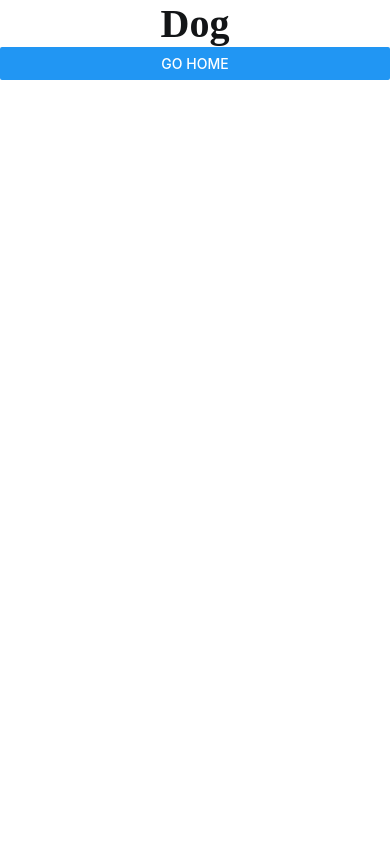
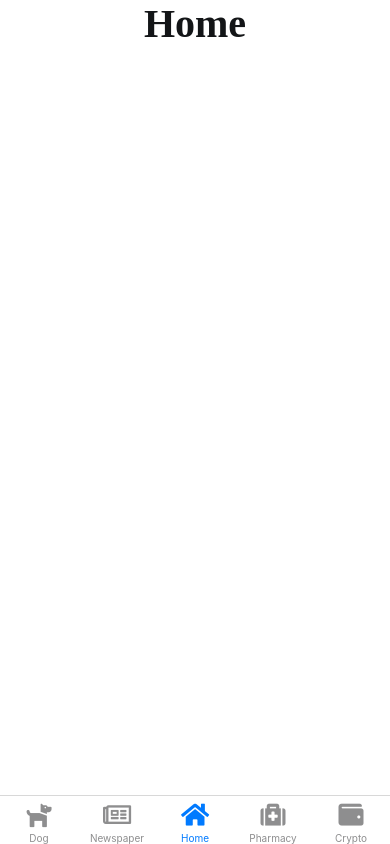
Before and after one commit to AlanAcevedo12/Volt-Examen, a React Native app: screen / in a window 390 px wide. Built offline with nearby package versions, Linux system fonts and the light colour scheme; no server answers.

Commit message:
Feat: Added the navigation system using BottomTabs. Added Newspaper, Pharmacy and Crypto Activities (Still not implemented).

```diff
--- /dev/null
+++ b/Activities/Apis/Crypto/Crypto.jsx
@@ -0,0 +1,49 @@
+import { Button, Image, Text, View } from "react-native";
+import { styles } from "./CryptoStyles";
+import { useEffect, useState } from "react";
+import axios from "axios";
+
+export default function Crypto({ navigation }) {
+    const API_URL = "https://dog.ceo/api/breeds/image/random";
+    const [imageURL, setImageURL] = useState();
+    const [loading, setLoading] = useState(true);
+
+    useEffect(() => {
+        fetchImage();
+    }, [navigation]);
+
+    async function fetchImage() {
+        try {
+            let { data } = await axios.get(API_URL);
+            if (data.message) {
+                setImageURL(data.message);
+                setLoading(false);
+            }
+        } catch (e) {
+            console.error(e);
+        }
+    }
+
+    return (
+        <View style={styles.DogContainer}>
+            <View style={styles.MainTitleContainers}>
+                <Text style={styles.MainTitle}>
+                    Crypto
+                </Text>
+            </View>
+            {
+                !loading &&
+                <>
+                    <Image source={{ uri: imageURL }}
+                        style={{ height: "50%" }}
+                    />
+                    <Button
+                        title="Random Image"
+                        onPress={() =>
+                            fetchImage()
+                        } />
+                </>
+            }
+        </View>
+    )
+}
--- /dev/null
+++ b/Activities/Apis/Dog/Dog.jsx
@@ -0,0 +1,49 @@
+import { Button, Image, Text, View } from "react-native";
+import { styles } from "./DogStyles";
+import { useEffect, useState } from "react";
+import axios from "axios";
+
+export default function Dog({ navigation }) {
+    const API_URL = "https://dog.ceo/api/breeds/image/random";
+    const [imageURL, setImageURL] = useState();
+    const [loading, setLoading] = useState(true);
+
+    useEffect(() => {
+        fetchImage();
+    }, [navigation]);
+
+    async function fetchImage() {
+        try {
+            let { data } = await axios.get(API_URL);
+            if (data.message) {
+                setImageURL(data.message);
+                setLoading(false);
+            }
+        } catch (e) {
+            console.error(e);
+        }
+    }
+
+    return (
+        <View style={styles.DogContainer}>
+            <View style={styles.MainTitleContainers}>
+                <Text style={styles.MainTitle}>
+                    Dog
+                </Text>
+            </View>
+            {
+                !loading &&
+                <>
+                    <Image source={{ uri: imageURL }}
+                        style={{ height: "50%" }}
+                    />
+                    <Button
+                        title="Random Image"
+                        onPress={() =>
+                            fetchImage()
+                        } />
+                </>
+            }
+        </View>
+    )
+}
--- /dev/null
+++ b/Activities/Apis/Dog/DogStyles.js
@@ -0,0 +1,26 @@
+import { StyleSheet } from "react-native";
+
+const styles = StyleSheet.create({
+    DogContainer: {
+        backgroundColor: "white",
+        width: "100%",
+        height: "100%",
+    },
+    MainTitleContainers: {
+        // backgroundColor: "red",
+        width: "100%",
+        display: "flex",
+        flexDirection: "column",
+        alignItems: "center"
+    },
+    MainTitle: {
+        // backgroundColor: "green",
+        // height: "10%",
+        fontSize: 40,
+        fontFamily: "Montserrat-VariableFont_wght",
+        fontWeight: "bold",
+        color: "#131517"
+    }
+})
+
+export { styles };
--- a/Activities/Apis/Dog.jsx
+++ b/Activities/Apis/Newspapers/Newspaper.jsx
@@ -1,9 +1,9 @@
 import { Button, Image, Text, View } from "react-native";
-import { styles } from "./DogStyles";
+import { styles } from "./NewspaperStyles";
 import { useEffect, useState } from "react";
 import axios from "axios";
 
-export default function Dog({ navigation }) {
+export default function Newspaper({ navigation }) {
     const API_URL = "https://dog.ceo/api/breeds/image/random";
     const [imageURL, setImageURL] = useState();
     const [loading, setLoading] = useState(true);
@@ -28,14 +28,9 @@ export default function Dog({ navigation }) {
         <View style={styles.DogContainer}>
             <View style={styles.MainTitleContainers}>
                 <Text style={styles.MainTitle}>
-                    Dog
+                    Newspaper
                 </Text>
             </View>
-            <Button
-                title="Go Home"
-                onPress={() =>
-                    navigation.navigate("Home")
-                } />
             {
                 !loading &&
                 <>
--- /dev/null
+++ b/Activities/Apis/Newspapers/NewspaperStyles.js
@@ -0,0 +1,26 @@
+import { StyleSheet } from "react-native";
+
+const styles = StyleSheet.create({
+    DogContainer: {
+        backgroundColor: "white",
+        width: "100%",
+        height: "100%",
+    },
+    MainTitleContainers: {
+        // backgroundColor: "red",
+        width: "100%",
+        display: "flex",
+        flexDirection: "column",
+        alignItems: "center"
+    },
+    MainTitle: {
+        // backgroundColor: "green",
+        // height: "10%",
+        fontSize: 40,
+        fontFamily: "Montserrat-VariableFont_wght",
+        fontWeight: "bold",
+        color: "#131517"
+    }
+})
+
+export { styles };
--- /dev/null
+++ b/Activities/Apis/Pharmacy/Pharmacy.jsx
@@ -0,0 +1,49 @@
+import { Button, Image, Text, View } from "react-native";
+import { styles } from "./PharmacyStyles";
+import { useEffect, useState } from "react";
+import axios from "axios";
+
+export default function Pharmacy({ navigation }) {
+    const API_URL = "https://dog.ceo/api/breeds/image/random";
+    const [imageURL, setImageURL] = useState();
+    const [loading, setLoading] = useState(true);
+
+    useEffect(() => {
+        fetchImage();
+    }, [navigation]);
+
+    async function fetchImage() {
+        try {
+            let { data } = await axios.get(API_URL);
+            if (data.message) {
+                setImageURL(data.message);
+                setLoading(false);
+            }
+        } catch (e) {
+            console.error(e);
+        }
+    }
+
+    return (
+        <View style={styles.DogContainer}>
+            <View style={styles.MainTitleContainers}>
+                <Text style={styles.MainTitle}>
+                    Pharmacy
+                </Text>
+            </View>
+            {
+                !loading &&
+                <>
+                    <Image source={{ uri: imageURL }}
+                        style={{ height: "50%" }}
+                    />
+                    <Button
+                        title="Random Image"
+                        onPress={() =>
+                            fetchImage()
+                        } />
+                </>
+            }
+        </View>
+    )
+}
--- /dev/null
+++ b/Activities/Apis/Pharmacy/PharmacyStyles.js
@@ -0,0 +1,26 @@
+import { StyleSheet } from "react-native";
+
+const styles = StyleSheet.create({
+    DogContainer: {
+        backgroundColor: "white",
+        width: "100%",
+        height: "100%",
+    },
+    MainTitleContainers: {
+        // backgroundColor: "red",
+        width: "100%",
+        display: "flex",
+        flexDirection: "column",
+        alignItems: "center"
+    },
+    MainTitle: {
+        // backgroundColor: "green",
+        // height: "10%",
+        fontSize: 40,
+        fontFamily: "Montserrat-VariableFont_wght",
+        fontWeight: "bold",
+        color: "#131517"
+    }
+})
+
+export { styles };
--- a/Activities/Home/Home.jsx
+++ b/Activities/Home/Home.jsx
@@ -8,11 +8,6 @@ export default function Home({ navigation }) {
                 <Text style={styles.MainTitle}>
                     Home
                 </Text>
-                <Button
-                    title="Go Dog"
-                    onPress={() =>
-                        navigation.navigate("Dog")
-                    } />
             </View>
         </View >
     )
--- a/App.tsx
+++ b/App.tsx
@@ -1,26 +1,71 @@
 import React from 'react';
 import Home from './Activities/Home/Home';
 import { NavigationContainer } from '@react-navigation/native';
-import { createNativeStackNavigator } from '@react-navigation/native-stack';
-import Dog from './Activities/Apis/Dog';
+import { createBottomTabNavigator } from '@react-navigation/bottom-tabs';
+import Dog from './Activities/Apis/Dog/Dog';
+import Newspaper from './Activities/Apis/Newspapers/Newspaper';
+import MaterialCommunityIcons from 'react-native-vector-icons/FontAwesome5';
+import Pharmacy from './Activities/Apis/Pharmacy/Pharmacy';
+import Crypto from './Activities/Apis/Crypto/Crypto';
 
-const Stack = createNativeStackNavigator();
+const Tab = createBottomTabNavigator();
 
 function App(): React.JSX.Element {
   return (
     <NavigationContainer>
-      <Stack.Navigator initialRouteName="Dog">
-        <Stack.Screen
+      <Tab.Navigator initialRouteName="Home">
+        <Tab.Screen
+          name="Dog"
+          component={Dog}
+          options={{
+            headerShown: false,
+            tabBarIcon: ({ color, size }) => (
+              <MaterialCommunityIcons name="dog" color={color} size={size} />
+            ),
+          }}
+        />
+        <Tab.Screen
+          name="Newspaper"
+          component={Newspaper}
+          options={{
+            headerShown: false,
+            tabBarIcon: ({ color, size }) => (
+              <MaterialCommunityIcons name="newspaper" color={color} size={size} />
+            ),
+          }}
+        />
+        <Tab.Screen
           name="Home"
           component={Home}
-          options={{headerShown: false}}
+          options={{
+            headerShown: false,
+            tabBarIcon: ({ color, size }) => (
+              <MaterialCommunityIcons name="home" color={color} size={size} />
+            ),
+          }}
+
         />
-        <Stack.Screen
-          name="Dog"
-          component={Dog}
-          options={{headerShown: false}}
+        <Tab.Screen
+          name="Pharmacy"
+          component={Pharmacy}
+          options={{
+            headerShown: false,
+            tabBarIcon: ({ color, size }) => (
+              <MaterialCommunityIcons name="medkit" color={color} size={size} />
+            ),
+          }}
         />
-      </Stack.Navigator>
+        <Tab.Screen
+          name="Crypto"
+          component={Crypto}
+          options={{
+            headerShown: false,
+            tabBarIcon: ({ color, size }) => (
+              <MaterialCommunityIcons name="wallet" color={color} size={size} />
+            ),
+          }}
+        />
+      </Tab.Navigator>
     </NavigationContainer>
   );
 }
--- a/package.json
+++ b/package.json
@@ -10,13 +10,15 @@
     "test": "jest"
   },
   "dependencies": {
+    "@react-navigation/bottom-tabs": "^6.5.12",
     "@react-navigation/native": "^6.1.10",
     "@react-navigation/native-stack": "^6.9.18",
     "axios": "^1.6.7",
     "react": "18.2.0",
     "react-native": "0.73.4",
     "react-native-safe-area-context": "^4.9.0",
-    "react-native-screens": "^3.29.0"
+    "react-native-screens": "^3.29.0",
+    "react-native-vector-icons": "^10.0.3"
   },
   "devDependencies": {
     "@babel/core": "^7.20.0",
```
Also changed, not shown: Activities/Apis/Crypto/CryptoStyles.js (renamed from Activities/Apis/DogStyles.js), 3 other files (tests, documents, lock files or other folders).
